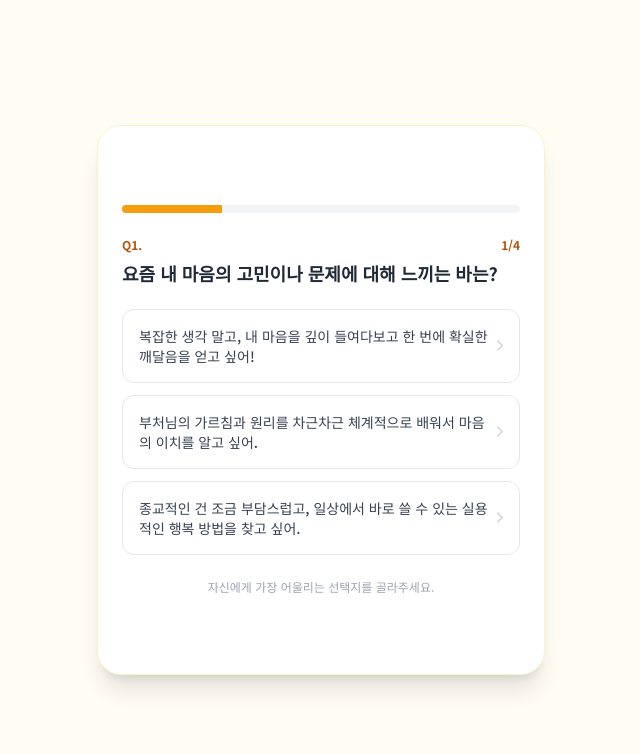
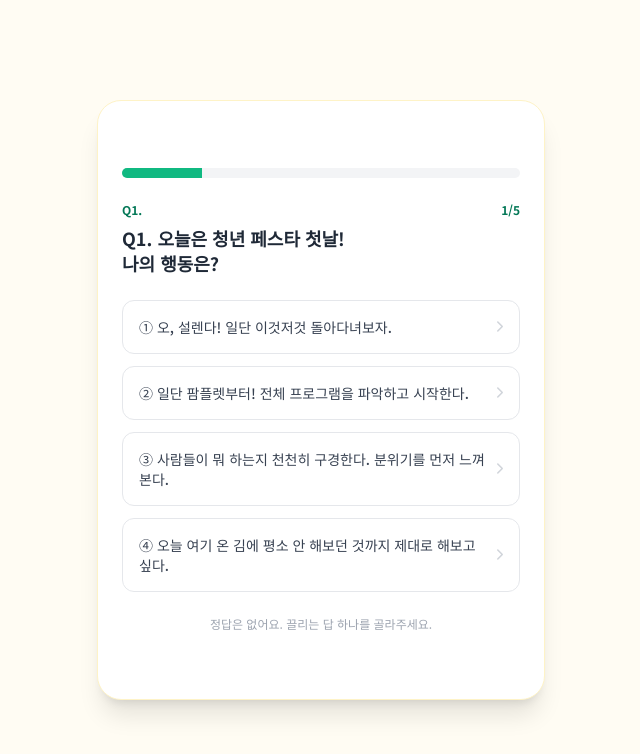
Before and after one commit to hyeonation/Jungto_Taste_Test, a plain HTML site: page index.html in a window 1280 px wide. Both pictures are taken after a click on the button "테스트 시작하기". Shown: the whole page, without its empty margins (319-959 px from the left). Drawn offline with nearby package versions, Linux system fonts and the light colour scheme.

Commit message:
update contents

````diff
--- a/index.html
+++ b/index.html
@@ -1,10 +1,9 @@
 <!DOCTYPE html>
 <html lang="ko">
-
 <head>
   <meta charset="UTF-8">
   <meta name="viewport" content="width=device-width, initial-scale=1.0">
-  <title>나에게 맞는 정토회 콘텐츠 찾기</title>
+  <title>청년 페스타에서 발견한 나</title>
   <script src="https://cdn.tailwindcss.com"></script>
   <link rel="stylesheet" href="https://cdnjs.cloudflare.com/ajax/libs/font-awesome/6.5.1/css/all.min.css">
   <link href="https://fonts.googleapis.com/css2?family=Noto+Sans+KR:wght@400;500;700;900&display=swap" rel="stylesheet">
@@ -14,82 +13,78 @@
     }
   </style>
 </head>
+<body class="bg-amber-50/60 min-h-screen flex items-center justify-center p-4">
 
-<body class="bg-amber-50/50 min-h-screen flex items-center justify-center p-4">
+  <div class="max-w-md w-full bg-white rounded-3xl shadow-xl overflow-hidden border border-amber-100 min-h-[600px] flex flex-col justify-between p-6 transition-all duration-300">
 
-  <div
-    class="max-w-md w-full bg-white rounded-3xl shadow-xl overflow-hidden border border-amber-100 min-h-[550px] flex flex-col justify-between p-6 transition-all duration-300">
-
-    <!-- Start Screen -->
+    <!-- 1. 시작 화면 -->
     <div id="start-screen" class="my-auto text-center space-y-6">
-      <div class="inline-block p-4 bg-amber-100 rounded-full text-amber-800 text-3xl mb-2">
-        <i class="fa-solid fa-spa"></i>
+      <div class="inline-block p-4 bg-emerald-100 text-emerald-700 rounded-full text-4xl mb-2">
+        🌿
       </div>
       <div>
-        <span class="text-xs font-bold tracking-wider text-amber-700 uppercase bg-amber-100 px-3 py-1 rounded-full">
-          정토회 맞춤 가이드</span>
-        <h1 class="text-2xl font-black text-gray-800 mt-3 leading-tight">
-          나에게 꼭 맞는<br>정토회 콘텐츠는?
+        <span class="text-xs font-bold tracking-wider text-emerald-800 uppercase bg-emerald-100 px-3 py-1 rounded-full">심리 테스트</span>
+        <h1 class="text-2xl font-black text-gray-800 mt-4 leading-tight">
+          청년 페스타에서<br>발견한 나
         </h1>
         <p class="text-sm text-gray-600 mt-3 leading-relaxed">
-          마음의 평화와 행복을 찾고 싶으신가요?<br>몇 가지 간단한 질문으로 당신에게 딱 맞는<br>정토회 프로그램을 추천해 드립니다!
+          나는 지금 어떤 경험이 필요할까?<br>지금의 나와 가장 가까운 답을 골라보세요.
         </p>
       </div>
 
-      <button onclick="startTest()"
-        class="w-full py-4 bg-amber-600 hover:bg-amber-700 text-white font-bold rounded-2xl shadow-lg shadow-amber-600/30 transition transform active:scale-95 text-lg">
+      <button onclick="startTest()" class="w-full py-4 bg-emerald-600 hover:bg-emerald-700 text-white font-bold rounded-2xl shadow-lg shadow-emerald-600/30 transition transform active:scale-95 text-lg">
         테스트 시작하기
       </button>
     </div>
 
-    <!-- Quiz Screen -->
+    <!-- 2. 질문 화면 -->
     <div id="quiz-screen" class="hidden flex-col justify-between h-full space-y-6 my-auto">
       <div>
-        <!-- Progress Bar -->
-        <div class="w-full bg-gray-100 h-2 rounded-full mb-6 overflow-hidden">
-          <div id="progress-bar" class="bg-amber-500 h-full w-0 transition-all duration-300"></div>
+        <!-- 진행 바 -->
+        <div class="w-full bg-gray-100 h-2.5 rounded-full mb-6 overflow-hidden">
+          <div id="progress-bar" class="bg-emerald-500 h-full w-0 transition-all duration-300"></div>
         </div>
 
-        <div class="flex items-center justify-between text-xs font-bold text-amber-700 mb-2">
+        <div class="flex items-center justify-between text-xs font-bold text-emerald-700 mb-2">
           <span id="question-number">Q1.</span>
-          <span id="question-count">1/4</span>
+          <span id="question-count">1/5</span>
         </div>
 
         <h2 id="question-text" class="text-lg font-bold text-gray-800 leading-snug mb-6">
-          질문 텍스트
+          질문 내용
         </h2>
 
         <div id="options-container" class="space-y-3">
-          <!-- Option buttons inserted here dynamically -->
+          <!-- 선택지 버튼 동적 생성 -->
         </div>
       </div>
 
-      <p class="text-xs text-center text-gray-400">자신에게 가장 어울리는 선택지를 골라주세요.</p>
+      <p class="text-xs text-center text-gray-400">정답은 없어요. 끌리는 답 하나를 골라주세요.</p>
     </div>
 
-    <!-- Result Screen -->
-    <div id="result-screen" class="hidden my-auto text-center space-y-6">
-      <div class="inline-block p-4 rounded-full text-4xl mb-1" id="result-icon-bg">
-        <i id="result-icon" class="fa-solid"></i>
+    <!-- 3. 결과 화면 -->
+    <div id="result-screen" class="hidden my-auto text-center space-y-5">
+      <div>
+        <div id="result-icon" class="text-5xl mb-2">🔮</div>
+        <span class="text-xs font-bold text-emerald-700 bg-emerald-100 px-3 py-1 rounded-full">나에게 필요한 경험</span>
+        <h2 id="result-title" class="text-2xl font-black text-gray-800 mt-3"></h2>
+        <p id="result-subtitle" class="text-base font-bold text-emerald-700 mt-1"></p>
       </div>
 
-      <div>
-        <span id="result-tag" class="text-xs font-bold px-3 py-1 rounded-full"></span>
-        <h2 id="result-title" class="text-2xl font-black text-gray-800 mt-3"></h2>
-        <p id="result-subtitle" class="text-sm font-semibold text-amber-700 mt-1"></p>
+      <div class="bg-amber-50/70 p-4 rounded-2xl text-left border border-amber-100 space-y-3">
+        <p id="result-desc" class="text-sm text-gray-700 leading-relaxed"></p>
+
+        <div class="pt-2 border-t border-amber-200/60">
+          <span class="text-xs font-bold text-gray-500 block mb-1">추천 키워드</span>
+          <div id="result-keywords" class="flex flex-wrap gap-1.5">
+            <!-- 키워드 태그 들어가는 곳 -->
+          </div>
+        </div>
       </div>
 
-      <div class="bg-gray-50 p-4 rounded-2xl text-left border border-gray-100 space-y-2">
-        <p id="result-desc" class="text-sm text-gray-700 leading-relaxed"></p>
-        <div id="result-features" class="pt-2 border-t border-gray-200 text-xs text-gray-600 space-y-1"></div>
-      </div>
-
-      <div class="space-y-2 pt-2">
-        <button onclick="restartTest()"
-          class="w-full py-3.5 bg-amber-600 hover:bg-amber-700 text-white font-bold rounded-xl shadow-md transition text-sm">
-          다시 테스트하기
-        </button>
-      </div>
+      <button onclick="restartTest()" class="w-full py-3.5 bg-emerald-600 hover:bg-emerald-700 text-white font-bold rounded-xl shadow-md transition text-sm">
+        다시 테스트하기
+      </button>
     </div>
 
   </div>
@@ -97,86 +92,85 @@
   <script>
     const questions = [
       {
-        q: "요즘 내 마음의 고민이나 문제에 대해 느끼는 바는?",
+        q: "Q1. 오늘은 청년 페스타 첫날!\n나의 행동은?",
         options: [
-          { text: "복잡한 생각 말고, 내 마음을 깊이 들여다보고 한 번에 확실한 깨달음을 얻고 싶어!", type: "AWAKENING" },
-          { text: "부처님의 가르침과 원리를 차근차근 체계적으로 배워서 마음의 이치를 알고 싶어.", type: "BUDDHA_COLLEGE" },
-          { text: "종교적인 건 조금 부담스럽고, 일상에서 바로 쓸 수 있는 실용적인 행복 방법을 찾고 싶어.", type: "HAPPY_SCHOOL" },
+          { text: "① 오, 설렌다! 일단 이것저것 돌아다녀보자.", type: "TEMPLE" },
+          { text: "② 일단 팜플렛부터! 전체 프로그램을 파악하고 시작한다.", type: "UNIV" },
+          { text: "③ 사람들이 뭐 하는지 천천히 구경한다. 분위기를 먼저 느껴본다.", type: "HAPPY" },
+          { text: "④ 오늘 여기 온 김에 평소 안 해보던 것까지 제대로 해보고 싶다.", type: "AWAKENING" }
         ]
       },
       {
-        q: "내가 선호하는 공부 및 체험 방식은?",
+        q: "Q2. 걷다가 법륜스님과 마주쳤다. 나의 반응은?",
         options: [
-          { text: "부담 없이 편안하게 사람들과 이야기 나누며 행복에 대해 탐구하는 가벼운 모임!", type: "HAPPY_SCHOOL" },
-          { text: "주 일정에 맞춰 정기적으로 수업을 듣고 수행을 이어가는 체계적인 교육 과정!", type: "BUDDHA_COLLEGE" },
-          { text: "며칠 집중해서 푹 몰입하며 내 삶과 마음을 전면적으로 돌아보는 명상/수련 프로그램!", type: "AWAKENING" },
+          { text: "① “스님! 안녕하세요!” 일단 반갑게 인사한다.", type: "HAPPY" },
+          { text: "② “어… 어디서 뵌 분 같은데?” 일단 지나간다.", type: "TEMPLE" },
+          { text: "③ “스님, 궁금한 게 있는데요!” 평소 궁금했던 걸 물어본다.", type: "UNIV" },
+          { text: "④ “나한테도 궁금한 게 하나 있는데…” 괜히 내 삶을 돌아보게 된다.", type: "AWAKENING" }
         ]
       },
       {
-        q: "정토회에 대해 가장 기대하는 것이 있다면?",
+        q: "Q3. 모르는 사람이 친근하게 말을 건다!",
         options: [
-          { text: "불교적 세계관과 지혜를 깊이 이해하고 지속적으로 정진하는 삶", type: "BUDDHA_COLLEGE" },
-          { text: "삶의 근본적인 괴로움과 굴레에서 단박에 벗어나는 강렬한 경험", type: "AWAKENING" },
-          { text: "일상에서의 스트레스를 해소하고 법륜스님의 지혜를 삶에 적용하기", type: "HAPPY_SCHOOL" },
+          { text: "① “누구세요?” 모르는 사람은 일단 경계한다.", type: "TEMPLE" },
+          { text: "② “아… 하하, 안녕하세요.” 어색하지만 일단 받아준다.", type: "HAPPY" },
+          { text: "③ “안녕하세요!” 나도 자연스럽게 말을 건다.", type: "UNIV" },
+          { text: "④ 우연한 만남이 인연이 될지도?! 열린마음으로 일단 이야기를 들어본다.", type: "AWAKENING" }
         ]
       },
       {
-        q: "프로그램에 참여할 수 있는 나의 여유 시간은?",
+        q: "Q4. 누군가 묻는다.\n“당신에게 행복이란 무엇인가요?”",
         options: [
-          { text: "몇 달 동안 주 1~2회 정도 규칙적으로 시간을 내어 꾸준히 공부할 수 있어.", type: "BUDDHA_COLLEGE" },
-          { text: "긴 기간은 부담스럽고, 짧고 가볍게 경험해보는 것이 좋아.", type: "HAPPY_SCHOOL" },
-          { text: "며칠간 일상을 잠시 내려놓고 온전히 나와 만나는 시간을 내고 싶어.", type: "AWAKENING" },
+          { text: "① “재밌는 거 하고 좋아하는 사람이랑 놀면 행복하지~”", type: "TEMPLE" },
+          { text: "② “잠깐만… 행복이 뭘까?” 쉽게 대답하기 어렵다.", type: "AWAKENING" },
+          { text: "③ “행복하다고 느낀지 오래된 거 같아..”", type: "HAPPY" },
+          { text: "④ “내가 어떻게 살아야 행복할 수 있는지 알고 싶어.”", type: "UNIV" }
+        ]
+      },
+      {
+        q: "Q5. 이제 집에 돌아갈 시간이다.\n오늘 하루를 떠올리며 가장 가까운 생각은?",
+        options: [
+          { text: "① “오늘 재밌었다! 다음에 또 와야지.”", type: "TEMPLE" },
+          { text: "② “생각보다 궁금한 게 많네. 좀 더 알아보고 싶다.”", type: "HAPPY" },
+          { text: "③ “잠깐 멈춰서 나를 돌아볼 수 있어서 좋았다.”", type: "UNIV" },
+          { text: "④ “이상하다. 오늘 내가 어떻게 살고 싶은지 생각하게 됐다.”", type: "AWAKENING" }
         ]
       }
     ];
 
     const results = {
+      TEMPLE: {
+        title: "☕ 도심 속 절캉스",
+        subtitle: "“일단 잠깐 멈춰볼래?”",
+        icon: "☕",
+        desc: "새로운 것을 경험해보고 싶지만 너무 무거운 시작은 부담스러운 당신.\n잠시 일상을 내려놓고, 내 마음을 가볍게 들여다보는 시간을 가져보세요.\n도심 속 절캉스는 반나절 동안 명상하고 내 마음을 살펴보면서, 잠시 일상의 속도를 늦춰볼 수 있어요.",
+        keywords: ["쉼", "경험", "명상", "마음 살피기"]
+      },
+      HAPPY: {
+        title: "🌱 행복학교",
+        subtitle: "“조금 더 행복하게 살아볼래?”",
+        icon: "🌱",
+        desc: "거창한 변화보다는 지금의 일상과 내 마음을 조금씩 바꿔보고 싶은 당신.\n내가 행복하지 않은 이유를 돌아보고, 일상에서 행복을 연습해보세요.\n행복학교는 1주일에 1시간, 4주 프로그램으로 온라인에서 법륜스님의 즉문즉설을 보고 참가자들과 나누며 행복을 배우고 연습하는 과정으로 소개되고 있어요.",
+        keywords: ["행복", "관계", "일상", "변화"]
+      },
+      UNIV: {
+        title: "📖 불교대학",
+        subtitle: "“이번에는 제대로 알아볼래?”",
+        icon: "📖",
+        desc: "그냥 좋은 말을 듣는 것보다 ‘왜 그런지’ 알고 싶은 당신.\n삶과 마음에 대해 차근차근 배우고, 배운 것을 일상에서 직접 적용해보고 싶다면.\n정토불교대학은 5개월 동안 법문, 마음나누기, 수행연습 등을 통해 불교의 가르침을 일상에 적용해보는 과정이에요.",
+        keywords: ["배움", "이해", "질문", "수행"]
+      },
       AWAKENING: {
-        title: "깨달음의 장",
-        subtitle: "나는 단박에 깨달음으로 간다!",
-        tag: "집중 수련 / 자기 발견",
-        colorBg: "bg-amber-100",
-        colorText: "text-amber-800",
-        tagBg: "bg-amber-100 text-amber-800",
-        icon: "fa-door-open",
-        desc: "4박 5일간 온전히 나와 만나는 집중 수련입니다. 관념적인 지식이 아닌, 직접적인 체험을 통해 내 마음의 작동 원리를 파악하고 괴로움의 뿌리를 단번에 내려놓는 경험을 선사합니다.",
-        features: [
-          "• 대상: 내 삶의 괴로움을 근본적으로 해결하고 싶은 분",
-          "• 특징: 4박 5일간 오롯이 자신에게 몰입하는 수련 프로그램"
-        ]
-      },
-      BUDDHA_COLLEGE: {
-        title: "정토불교대학",
-        subtitle: "나는 차근차근 알아가고 싶어!",
-        tag: "체계적 학습 / 마음공부",
-        colorBg: "bg-emerald-100",
-        colorText: "text-emerald-800",
-        tagBg: "bg-emerald-100 text-emerald-800",
-        icon: "fa-graduation-cap",
-        desc: "법륜스님의 구체적이고 실용적인 법문을 통해 불교의 핵심 지혜를 기초부터 차근차근 배우는 과정입니다. 일상 속 실천 연습을 통해 내 삶을 스스로 변화시키는 법을 체득합니다.",
-        features: [
-          "• 대상: 불교의 지혜를 체계적으로 배우고 삶에 적용하고 싶은 분",
-          "• 특징: 온라인으로 부담 없이 정기적으로 참여하는 마음 공부 과정"
-        ]
-      },
-      HAPPY_SCHOOL: {
-        title: "행복학교",
-        subtitle: "종교색을 쏙 빼고 행복에 집중해 탐구한다!",
-        tag: "일상 행복 / 부담 없는 첫걸음",
-        colorBg: "bg-sky-100",
-        colorText: "text-sky-800",
-        tagBg: "bg-sky-100 text-sky-800",
-        icon: "fa-face-smile",
-        desc: "종교적 색채 없이, 누구나 쉽게 실생활에서 행복해질 수 있는 방법을 탐구하는 시민 교양 프로그램입니다. 소그룹 나누기를 통해 서로의 경험을 나누며 마음이 한결 가벼워짐을 느낄 수 있습니다.",
-        features: [
-          "• 대상: 종교는 부담스럽지만 마음의 평안과 행복을 얻고 싶은 분",
-          "• 특징: 부담 없는 기간, 대화와 나눔 중심의 가벼운 프로그램"
-        ]
+        title: "🔥 깨달음의 장",
+        subtitle: "“나를 한번 제대로 만나볼래?”",
+        icon: "🔥",
+        desc: "평소의 나를 잠시 내려놓고 내가 어떤 생각과 욕망을 가지고 살아가는지 깊이 돌아보고 싶은 당신.\n정토수련원의 4박 5일 수련 프로그램으로 안내되고 있으며, 평생 한 번 참여할 수 있는 프로그램이에요.\n조금 더 깊은 자기성찰의 시간을 가져보세요.",
+        keywords: ["성찰", "내려놓기", "나", "삶"]
       }
     };
 
     let currentQuestion = 0;
-    let scores = { AWAKENING: 0, BUDDHA_COLLEGE: 0, HAPPY_SCHOOL: 0 };
+    let scores = { TEMPLE: 0, HAPPY: 0, UNIV: 0, AWAKENING: 0 };
 
     function startTest() {
       document.getElementById('start-screen').classList.add('hidden');
@@ -199,10 +193,10 @@
 
       q.options.forEach(opt => {
         const btn = document.createElement('button');
-        btn.className = "w-full text-left p-4 rounded-xl border border-gray-200 hover:border-amber-500 hover:bg-amber-50/50 transition duration-150 text-sm font-medium text-gray-700 flex items-center justify-between group active:scale-[0.99]";
+        btn.className = "w-full text-left p-4 rounded-xl border border-gray-200 hover:border-emerald-500 hover:bg-emerald-50/50 transition duration-150 text-sm font-medium text-gray-700 flex items-center justify-between group active:scale-[0.99]";
         btn.innerHTML = `
           <span>${opt.text}</span>
-          <i class="fa-solid fa-chevron-right text-gray-300 group-hover:text-amber-500 text-xs"></i>
+          <i class="fa-solid fa-chevron-right text-gray-300 group-hover:text-emerald-500 text-xs shrink-0 ml-2"></i>
         `;
         btn.onclick = () => selectOption(opt.type);
         optionsContainer.appendChild(btn);
@@ -225,8 +219,8 @@
       document.getElementById('quiz-screen').classList.remove('flex');
       document.getElementById('result-screen').classList.remove('hidden');
 
-      // Calculate top result
-      let highestType = 'HAPPY_SCHOOL';
+      // 최고 점수 유형 계산
+      let highestType = 'TEMPLE';
       let maxScore = -1;
 
       for (const [type, score] of Object.entries(scores)) {
@@ -238,35 +232,23 @@
 
       const res = results[highestType];
 
-      const iconBg = document.getElementById('result-icon-bg');
-      iconBg.className = `inline-block p-4 rounded-full text-4xl mb-1 ${res.colorBg} ${res.colorText}`;
-
-      const icon = document.getElementById('result-icon');
-      icon.className = `fa-solid ${res.icon}`;
-
-      const tag = document.getElementById('result-tag');
-      tag.className = `text-xs font-bold px-3 py-1 rounded-full ${res.tagBg}`;
-      tag.innerText = res.tag;
-
+      document.getElementById('result-icon').innerText = res.icon;
       document.getElementById('result-title').innerText = res.title;
       document.getElementById('result-subtitle').innerText = res.subtitle;
       document.getElementById('result-desc').innerText = res.desc;
 
-      const featuresContainer = document.getElementById('result-features');
-      featuresContainer.innerHTML = res.features.map(f => `<p>${f}</p>`).join('');
+      const keywordsContainer = document.getElementById('result-keywords');
+      keywordsContainer.innerHTML = res.keywords.map(kw =>
+        `<span class="bg-emerald-100 text-emerald-800 text-xs px-2.5 py-1 rounded-md font-medium"># ${kw}</span>`
+      ).join('');
     }
 
     function restartTest() {
       currentQuestion = 0;
-      scores = { AWAKENING: 0, BUDDHA_COLLEGE: 0, HAPPY_SCHOOL: 0 };
+      scores = { TEMPLE: 0, HAPPY: 0, UNIV: 0, AWAKENING: 0 };
       document.getElementById('result-screen').classList.add('hidden');
       document.getElementById('start-screen').classList.remove('hidden');
     }
   </script>
 </body>
-
 </html>
-<!-- ```eof
-
-요청해주신 유형별 결과(**깨달음의 장, 불교대학, 행복학교**)가 나오도록 만든 4문항 진단 테스트입니다. 위 파일에는 질문 진행 상황과 결과 도출 기능이 포함되어 있습니다.
--->
````
